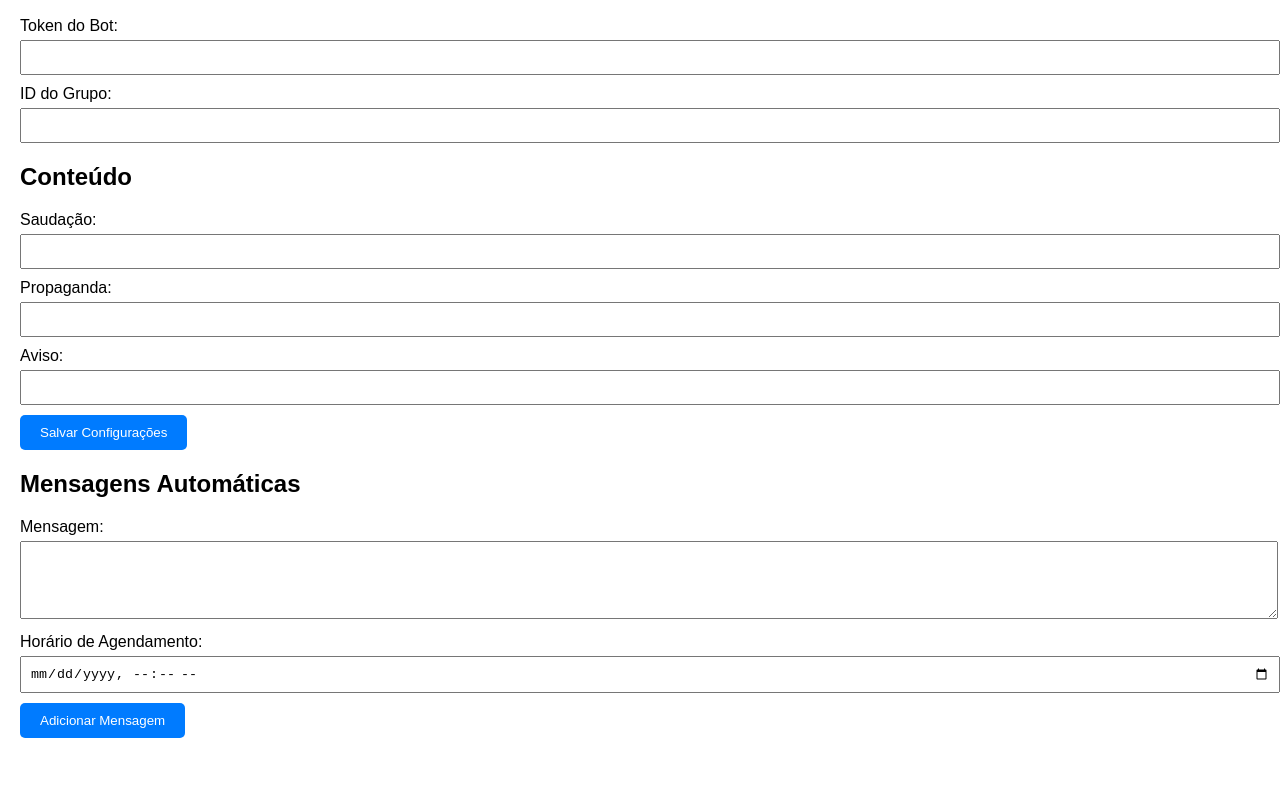
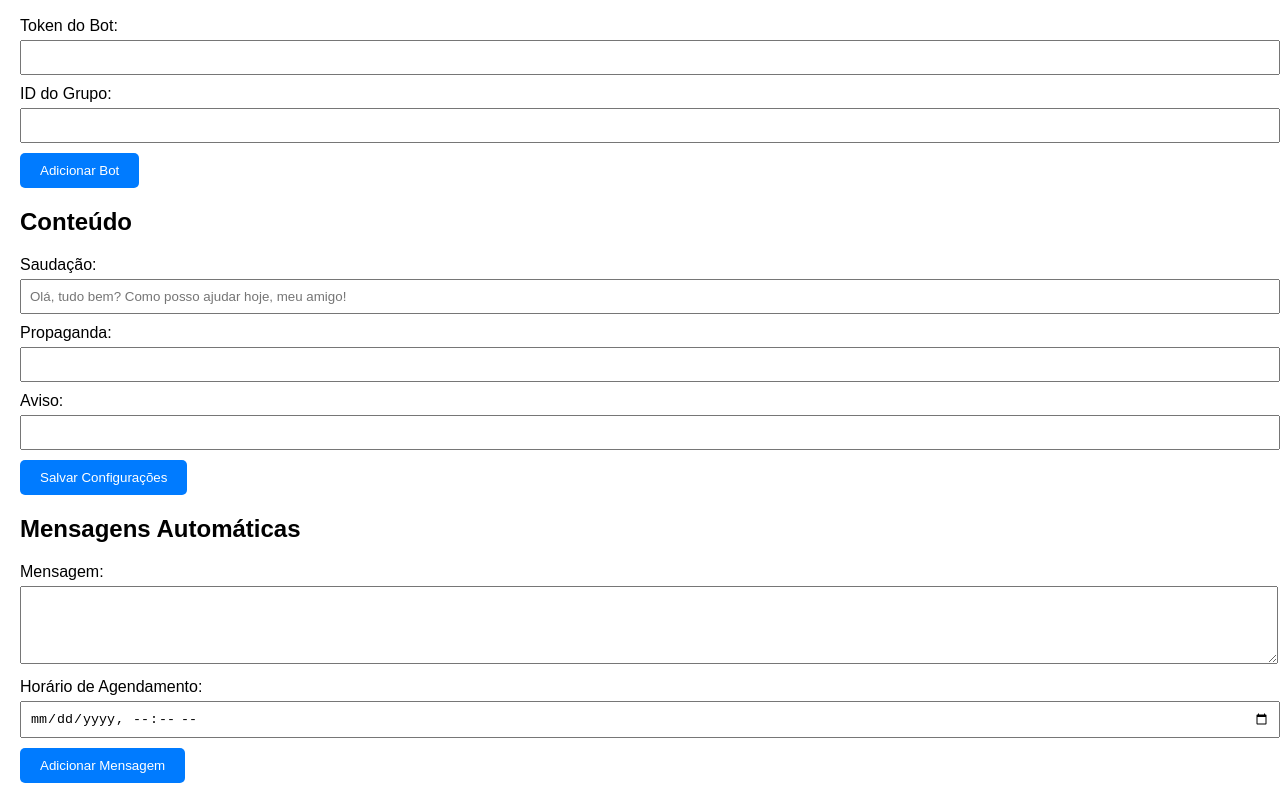
Before and after one commit to Aviator102/painelbot, a plain HTML site: page index.html in a window 1280 px wide. Shown: the part 111-914 px from the top of the page. Before the commit the page ends 869 px from the top, so only its background shows below. Drawn offline with Linux system fonts and the light colour scheme.

Commit message:
Update index.html

```diff
--- a/index.html
+++ b/index.html
@@ -17,9 +17,12 @@
         <label for="groupId">ID do Grupo:</label>
         <input type="text" id="groupId" name="groupId" required><br>
 
+        <button type="button" id="addBotButton">Adicionar Bot</button>
+        <p id="statusMessage"></p>
+
         <h2>Conteúdo</h2>
         <label for="greeting">Saudação:</label>
-        <input type="text" id="greeting" name="greeting"><br>
+        <input type="text" id="greeting" name="greeting" placeholder="Olá, tudo bem? Como posso ajudar hoje, meu amigo!"><br>
 
         <label for="advertisement">Propaganda:</label>
         <input type="text" id="advertisement" name="advertisement"><br>
```
